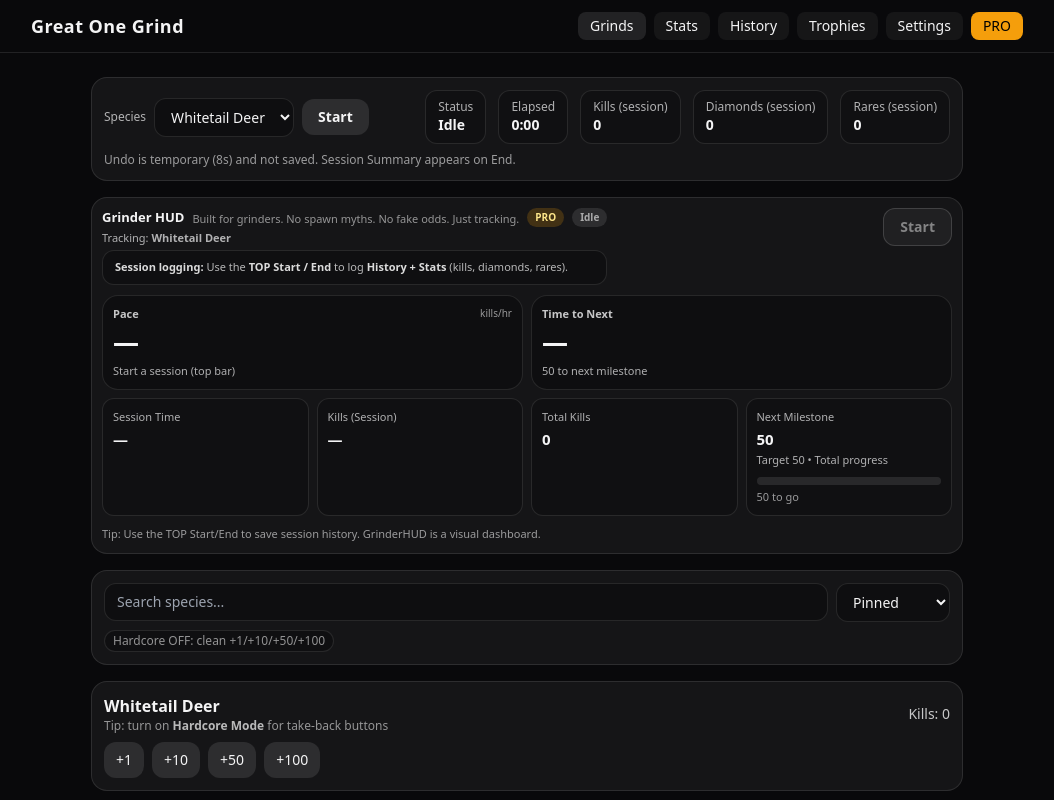
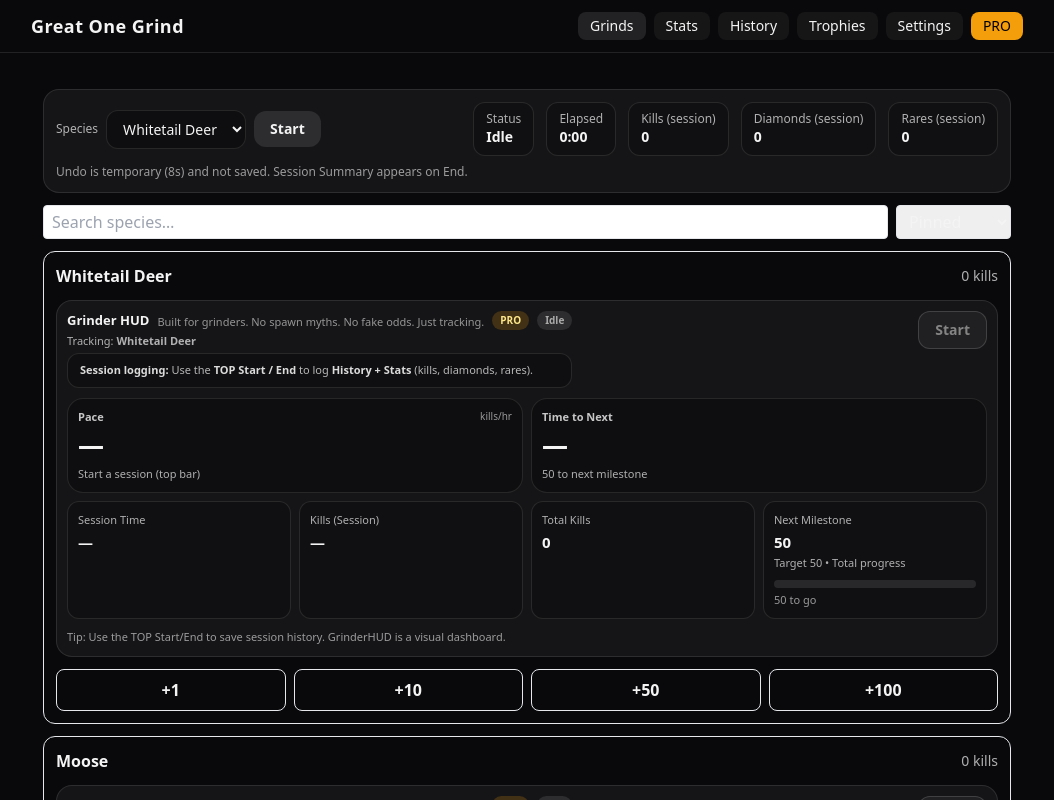
Before and after one commit to Camoford/great-one-grind, a React (Vite) app: page / in a window 1280 px wide. Shown: the top 800 px of the page, without its empty margins (113-1167 px from the left). Built offline with nearby package versions, Linux system fonts and the light colour scheme.

Commit message:
Hardcore UI micro-polish: grouped Fix Mistake vs Add Kills buttons

```diff
--- a/components/GrindsList.tsx
+++ b/components/GrindsList.tsx
@@ -8,63 +8,6 @@ type SortMode = "pinned" | "kills_desc" | "kills_asc" | "name_asc";
 
 function pretty(n: number) {
   return new Intl.NumberFormat().format(n);
-}
-
-function clampInt(n: any) {
-  const x = Number(n);
-  if (!Number.isFinite(x)) return 0;
-  return Math.floor(x);
-}
-
-/**
- * PATCH: ensure session kills increment
- * - When a session is active AND species matches,
- *   increment activeSession.kills alongside grind kills
- * - Does NOT touch store.ts
- * - Prevents negatives from reducing session kills
- */
-function incSessionIfActive(species: string, delta: number) {
-  if (!Number.isFinite(delta) || delta <= 0) return;
-
-  try {
-    const state = useHunterStore.getState() as any;
-    const active = state.activeSession;
-    if (!active) return;
-    if (active.species !== species) return;
-
-    const next = clampInt((active.kills || 0) + delta);
-
-    useHunterStore.setState((s: any) => ({
-      ...s,
-      activeSession: {
-        ...s.activeSession,
-        kills: next,
-      },
-    }));
-  } catch {
-    // never block UI
-  }
-}
-
-/**
- * Clamp grind kills so we never go below 0 when applying negative deltas.
- * We do this in the UI layer WITHOUT touching store.ts.
- */
-function safeDeltaForGrind(grind: Grind, delta: number) {
-  const d = clampInt(delta);
-  if (d >= 0) return d;
-  const next = (grind.kills || 0) + d;
-  if (next >= 0) return d;
-  return -Math.max(0, clampInt(grind.kills || 0));
-}
-
-function hasActiveSession() {
-  try {
-    const s = useHunterStore.getState() as any;
-    return !!s.activeSession;
-  } catch {
-    return false;
-  }
 }
 
 export default function GrindsList() {
@@ -82,85 +25,44 @@ export default function GrindsList() {
 
     if (search.trim()) {
       const q = search.toLowerCase();
-      list = list.filter((g) => g.species.toLowerCase().includes(q));
+      list = list.filter((g) =>
+        g.species.toLowerCase().includes(q)
+      );
     }
 
     switch (sort) {
       case "kills_desc":
-        list.sort((a, b) => (b.kills || 0) - (a.kills || 0));
+        list.sort((a, b) => b.kills - a.kills);
         break;
       case "kills_asc":
-        list.sort((a, b) => (a.kills || 0) - (b.kills || 0));
+        list.sort((a, b) => a.kills - b.kills);
         break;
       case "name_asc":
         list.sort((a, b) => a.species.localeCompare(b.species));
         break;
       default:
-        break;
+        list.sort((a, b) => Number(b.pinned) - Number(a.pinned));
     }
 
     return list;
-  }, [grinds, sort, search]);
-
-  const showClear = Boolean(search.trim());
-
-  function incKillsPatched(grind: Grind, delta: number) {
-    const safe = safeDeltaForGrind(grind, delta);
-    if (!safe) return;
-
-    incKills(grind.id, safe);
-
-    // Only increments session kills on POSITIVE deltas (by design)
-    if (safe > 0) incSessionIfActive(grind.species, safe);
-  }
-
-  function confirmReset(grind: Grind) {
-    const tip = hardcoreMode
-      ? "Tip: In Hardcore Mode you can fix mistakes with -1 / -10 / -50 / -100."
-      : "Tip: Turn on Hardcore Mode (PRO) to get take-back buttons.";
-    const ok = window.confirm(`Reset kills for ${grind.species} back to 0?\n\n${tip}`);
-    if (!ok) return;
-
-    // If resetting the active session species, we keep session patch safe:
-    // session kills are tracked separately; this reset only affects grind kills.
-    resetKills(grind.id);
-  }
-
-  const headerNote = hardcoreMode
-    ? "Hardcore ON: negatives + +500/+1000 + reset"
-    : "Hardcore OFF: clean +1/+10/+50/+100";
+  }, [grinds, search, sort]);
 
   return (
-    <div className="mx-auto w-full max-w-4xl space-y-4 px-3 pb-24">
+    <div className="p-3 space-y-3">
       <SessionHUD />
-      <GrinderHUD />
 
-      {/* Controls */}
-      <div className="rounded-2xl border border-white/10 bg-white/5 p-3 space-y-2">
-        <div className="flex flex-wrap items-center gap-2">
-          <div className="flex min-w-[200px] flex-1 items-center gap-2">
+      <div className="flex gap-2">
         <input
+          className="flex-1 rounded border px-2 py-1"
+          placeholder="Search species…"
           value={search}
           onChange={(e) => setSearch(e.target.value)}
-              placeholder="Search species..."
-              className="w-full rounded-xl border border-white/10 bg-black/30 px-3 py-2 text-sm outline-none"
         />
-            {showClear && (
-              <button
-                onClick={() => setSearch("")}
-                className="rounded-xl border border-white/10 bg-black/30 px-3 py-2 text-sm hover:bg-white/10"
-                title="Clear search"
-              >
-                Clear
-              </button>
-            )}
-          </div>
 
         <select
+          className="rounded border px-2 py-1"
           value={sort}
           onChange={(e) => setSort(e.target.value as SortMode)}
-            className="rounded-xl border border-white/10 bg-black/30 px-3 py-2 text-sm"
-            title="Sort"
         >
           <option value="pinned">Pinned</option>
           <option value="kills_desc">Kills ↓</option>
@@ -169,98 +71,114 @@ export default function GrindsList() {
         </select>
       </div>
 
-        <div className="text-xs text-white/55 flex flex-wrap items-center gap-2">
-          <span className="rounded-full border border-white/10 bg-black/25 px-2 py-0.5">
-            {headerNote}
-          </span>
-          {hasActiveSession() ? (
-            <span className="rounded-full border border-emerald-400/20 bg-emerald-500/10 px-2 py-0.5 text-emerald-100">
-              Session active
-            </span>
-          ) : null}
+      {filtered.map((g) => (
+        <GrindCard
+          key={g.id}
+          grind={g}
+          hardcoreMode={hardcoreMode}
+          incKills={incKills}
+          resetKills={resetKills}
+        />
+      ))}
+    </div>
+  );
+}
+
+/* ---------------- Grind Card ---------------- */
+
+function GrindCard({
+  grind,
+  hardcoreMode,
+  incKills,
+  resetKills,
+}: {
+  grind: Grind;
+  hardcoreMode: boolean;
+  incKills: (id: string, delta: number) => void;
+  resetKills: (id: string) => void;
+}) {
+  return (
+    <div className="rounded-xl border p-3 space-y-3">
+      <div className="flex justify-between items-center">
+        <div className="font-semibold">{grind.species}</div>
+        <div className="text-sm opacity-70">
+          {pretty(grind.kills)} kills
         </div>
       </div>
 
-      {/* List */}
-      <div className="flex flex-col gap-3">
-        {filtered.map((g) => (
-          <div key={g.id} className="rounded-2xl border border-white/10 bg-white/5 p-3">
-            <div className="flex justify-between items-center gap-3">
-              <div className="min-w-0">
-                <div className="font-semibold truncate">{g.species}</div>
+      <GrinderHUD species={grind.species} />
 
-                {!hardcoreMode ? (
-                  <div className="text-xs text-white/55">
-                    Tip: turn on <span className="font-semibold text-white/70">Hardcore Mode</span> for take-back buttons
-                  </div>
-                ) : (
-                  <div className="text-xs text-white/55">
-                    Tip: negatives never drop below <span className="font-semibold text-white/70">0</span>
+      {/* ---- BUTTON ZONE ---- */}
+      {!hardcoreMode && (
+        <div className="grid grid-cols-4 gap-2">
+          {[1, 10, 50, 100].map((n) => (
+            <button
+              key={n}
+              onClick={() => incKills(grind.id, n)}
+              className="rounded-lg border py-2 font-semibold"
+            >
+              +{n}
+            </button>
+          ))}
         </div>
       )}
+
+      {hardcoreMode && (
+        <div className="space-y-3">
+          {/* FIX MISTAKE */}
+          <div>
+            <div className="text-xs uppercase opacity-60 mb-1">
+              Fix Mistake
             </div>
-
-              <div className="text-sm opacity-80 shrink-0">Kills: {pretty(g.kills || 0)}</div>
-            </div>
-
-            <div className="mt-2 flex flex-wrap gap-2">
-              {/* Hardcore-only take-back buttons */}
-              {hardcoreMode ? (
-                <>
+            <div className="grid grid-cols-4 gap-2">
               {[-1, -10, -50, -100].map((n) => (
                 <button
                   key={n}
-                      onClick={() => incKillsPatched(g, n)}
-                      className="rounded-xl border border-white/10 bg-black/25 px-3 py-2 text-sm text-white/90 hover:bg-white/10"
-                      title="Remove kills (won't go below 0)"
+                  onClick={() => incKills(grind.id, n)}
+                  className="rounded-lg border py-2 text-sm opacity-80"
                 >
                   {n}
                 </button>
               ))}
-                </>
-              ) : null}
+            </div>
+          </div>
 
-              {/* Positive buttons always */}
+          {/* ADD KILLS */}
+          <div>
+            <div className="text-xs uppercase opacity-60 mb-1">
+              Add Kills
+            </div>
+            <div className="grid grid-cols-4 gap-2">
               {[1, 10, 50, 100].map((n) => (
                 <button
                   key={n}
-                  onClick={() => incKillsPatched(g, n)}
-                  className="rounded-xl bg-white/10 px-3 py-2 text-sm hover:bg-white/15"
+                  onClick={() => incKills(grind.id, n)}
+                  className="rounded-lg border py-2 font-semibold"
                 >
                   +{n}
                 </button>
               ))}
-
-              {/* Hardcore-only big jumps */}
-              {hardcoreMode ? (
-                <>
               {[500, 1000].map((n) => (
                 <button
                   key={n}
-                      onClick={() => incKillsPatched(g, n)}
-                      className="rounded-xl bg-white/10 px-3 py-2 text-sm hover:bg-white/15"
-                      title="Big jump (Hardcore)"
+                  onClick={() => incKills(grind.id, n)}
+                  className="rounded-lg border py-2 font-semibold col-span-2"
                 >
                   +{n}
                 </button>
               ))}
-                </>
-              ) : null}
+            </div>
+          </div>
 
-              {/* Reset (Hardcore only) */}
-              {hardcoreMode ? (
+          {/* RESET */}
           <button
-                  onClick={() => confirmReset(g)}
-                  className="rounded-xl bg-red-500/20 px-3 py-2 text-sm hover:bg-red-500/25"
-                  title="Reset this species to 0"
+            onClick={() => resetKills(grind.id)}
+            className="w-full rounded-lg border py-2 text-xs opacity-60"
           >
             Reset Kills
           </button>
-              ) : null}
         </div>
-          </div>
-        ))}
-      </div>
+      )}
     </div>
   );
 }
```
Lines whose indentation alone changed are shown as unchanged.
